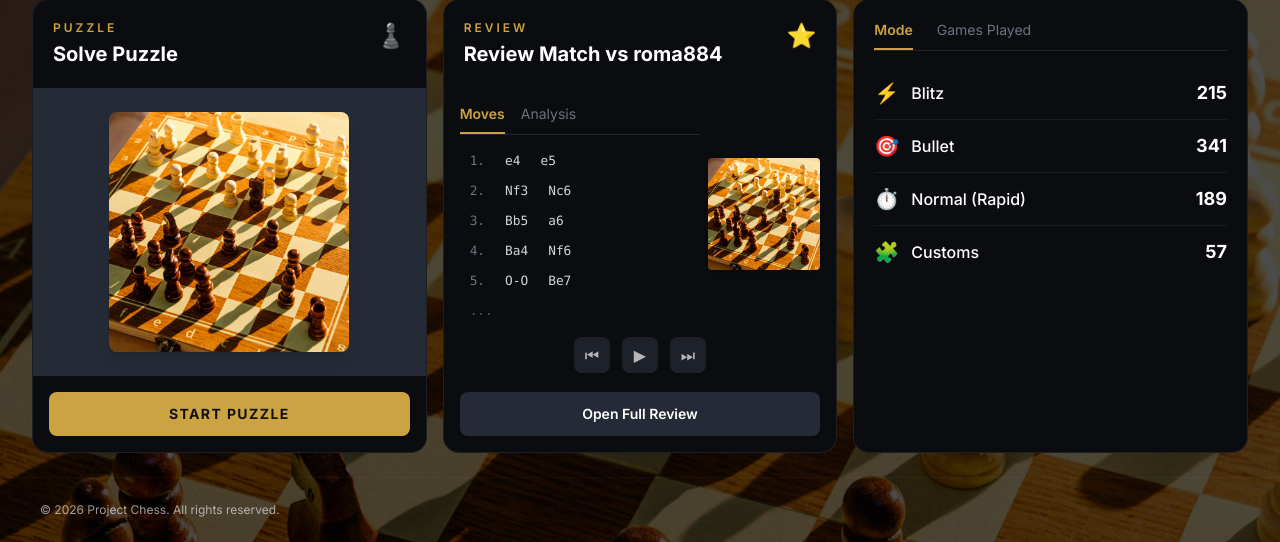
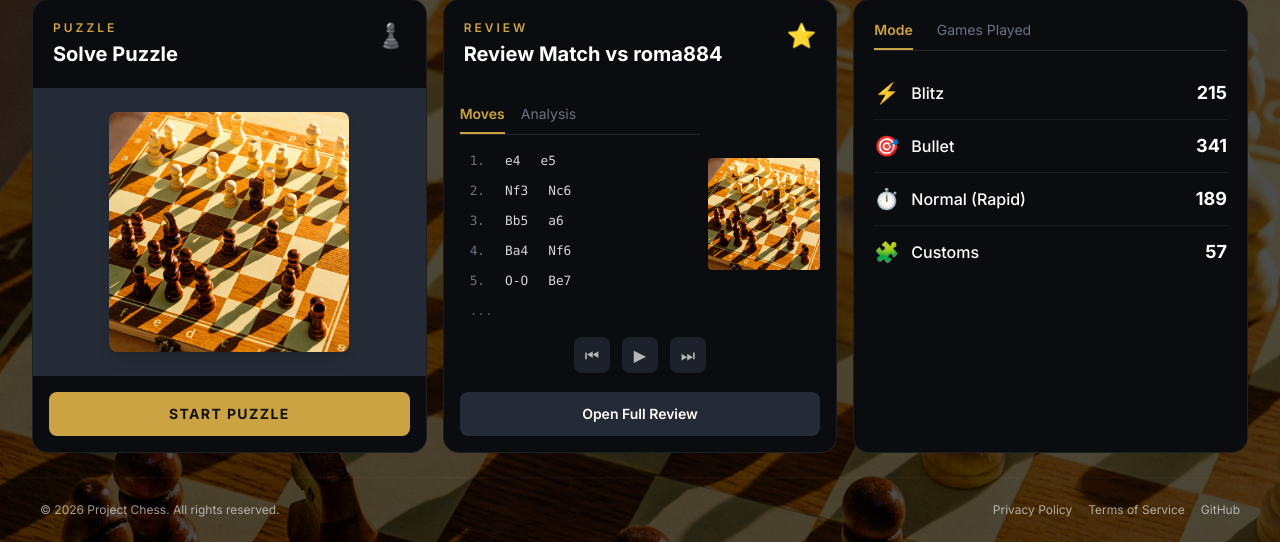
Before and after one commit to sabinramtel/Chess, a Flask app: page /home in a window 1280 px wide. Shown: the part 400-942 px from the top of the page. Run offline with Flask 3, Linux system fonts and the light colour scheme; a user stored in the database is signed in; data comes from the database, SQL or seed files in the repository; some libraries are stand-ins or nearby versions.

Commit message:
Add links to footer

```diff
--- a/app/templates/base.html
+++ b/app/templates/base.html
@@ -187,6 +187,11 @@
     {% if session.get('user_id') %}
     <footer class="w-full mt-auto border-t border-white/5 py-6 px-6 md:px-10 flex flex-col sm:flex-row items-center justify-between text-xs opacity-60">
         <p>&copy; 2026 Project Chess. All rights reserved.</p>
+        <div class="flex items-center gap-4 mt-4 sm:mt-0">
+            <a href="#" class="hover:text-white transition">Privacy Policy</a>
+            <a href="#" class="hover:text-white transition">Terms of Service</a>
+            <a href="https://github.com/sabinramtel/Chess" class="hover:text-white transition" target="_blank">GitHub</a>
+        </div>
     </footer>
     {% endif %}
 
```
